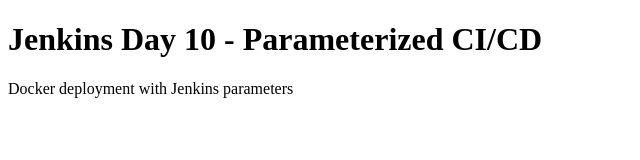
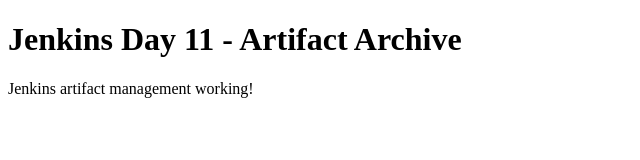
Before and after one commit to piyushdevops410/jenkins-day2-github, a plain HTML site: page index.html in a window 1280 px wide. Shown: the whole page, without its empty margins (0-640 px from the left). Drawn offline with Linux system fonts and the light colour scheme.

Commit message:
Add Jenkins Day 11 artifact archive pipeline

```diff
--- a/index.html
+++ b/index.html
@@ -1,10 +1,10 @@
 <!DOCTYPE html>
 <html>
 <head>
-    <title>Jenkins Day 6</title>
+    <title>Jenkins Day 11</title>
 </head>
 <body>
-    <h1>Jenkins Day 10 - Parameterized CI/CD</h1>
-    <p>Docker deployment with Jenkins parameters</p>
+    <h1>Jenkins Day 11 - Artifact Archive</h1>
+    <p>Jenkins artifact management working!</p>
 </body>
 </html>
```
Also changed, not shown: 1 other file.
